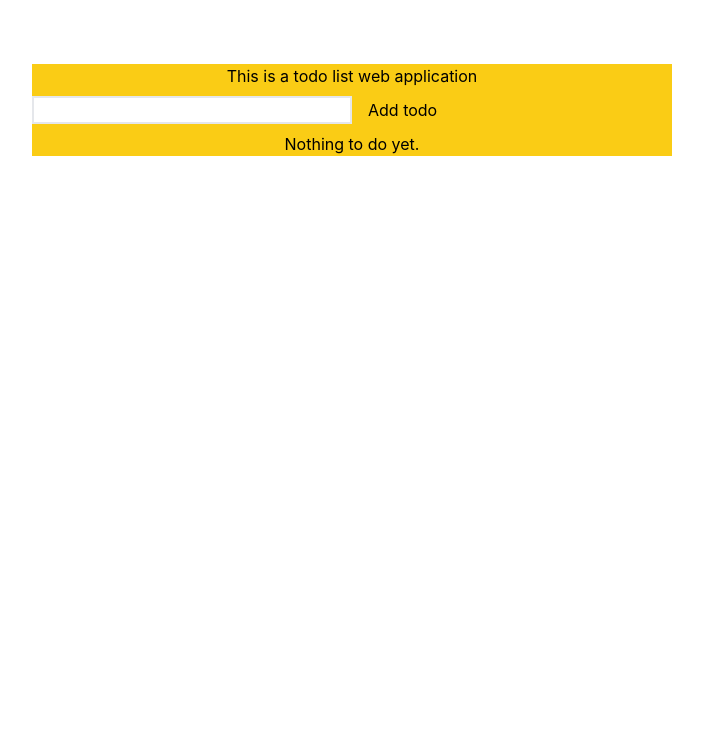
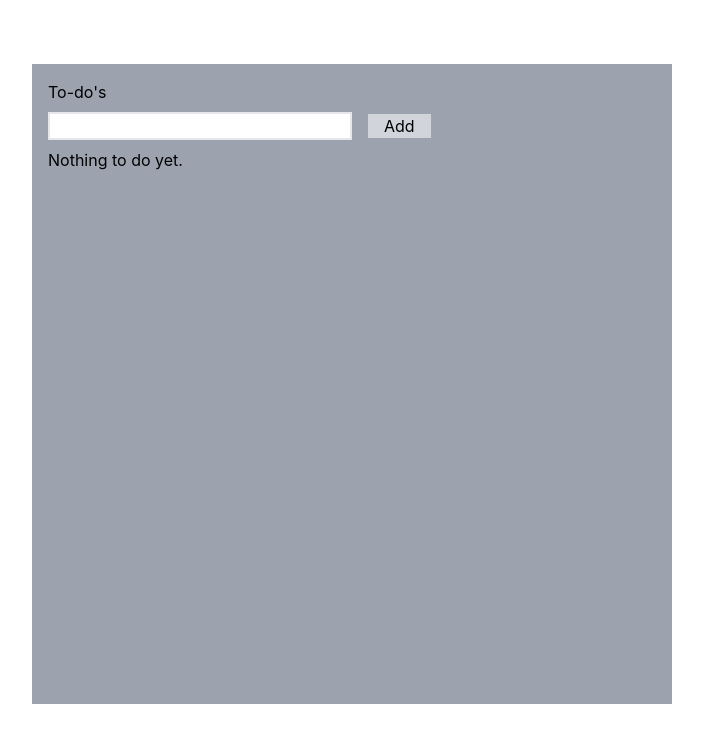
Before and after one commit to Youssef04544/To-do-app, a React (Create React App) app: page / in a window 1280 px wide. Shown: the top 742 px of the page, without its empty margins (288-991 px from the left). Built offline with nearby package versions, Linux system fonts and the light colour scheme.

Commit message:
added some more styling modifications
Found some designs to follow for future styling

```diff
--- a/src/App.jsx
+++ b/src/App.jsx
@@ -21,12 +21,12 @@ function App() {
     setTodos(oldtodos => oldtodos.filter((todo)=> todo.id !== id))
   }
   return (
-    <div className='mx-[25%] my-[5%] bg-yellow-400 flex flex-col items-center'>
+    <div className='mx-[25%] my-[5%] p-4 h-[80vh] bg-gray-400 '>
    {/*gotta keep updating the css to center the form and give it the right size and make sure the todolist is well adjusted*/}
-    <h1>This is a todo list web application</h1>
-    <form className='my-2 w-full' onSubmit={(e)=>addTodo(e)}>
-      <input className='border-2 w-1/2' type="text" value={task} onChange={e=>setTask(e.target.value)} />
-      <input className='ml-4' type="submit" value="Add todo" />
+    <h1>To-do's</h1>
+    <form className='my-2 w-full ' onSubmit={(e)=>addTodo(e)}>
+      <input className='border-2 w-1/2 px-1' type="text" value={task} onChange={e=>setTask(e.target.value)} />
+      <input className='ml-4 px-4 cursor-pointer bg-gray-300' type="submit" value="Add" />
     </form>
     {todos.length === 0 && <p>Nothing to do yet.</p>}
     <TodoList handleDelete={handleDelete} todos={todos}/>
--- a/src/components/TodoList.jsx
+++ b/src/components/TodoList.jsx
@@ -2,12 +2,12 @@ import React from 'react'
 
 const TodoList = ({handleDelete, todos}) => {
   return (
-    <ul>
+    <ul className='mt-16 w-full'>
       {todos.map((item)=>{
         return <div key={item.id}>
 
-      <li>{item.todo} {item.id}</li>
-      <input type="button" value="Delete" onClick={()=>handleDelete(item.id)}/>
+      <li className='inline bg-white px-2 py-1'>{item.todo} {item.id}</li>
+      <input className='ml-4 px-2 py-1 cursor-pointer bg-gray-300' type="button" value="Delete" onClick={()=>handleDelete(item.id)}/>
       </div>}
       )}
     </ul>
```
Also changed, not shown: src/Design example 2.png (added), src/Design example.png (added).
